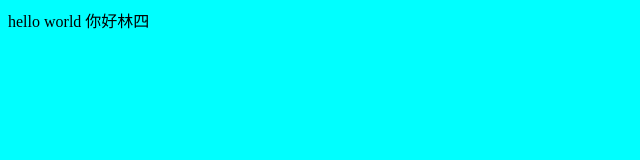
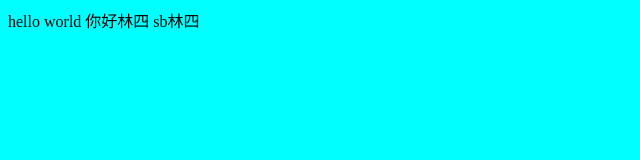
Before and after one commit to houtuosb/project_01, a plain HTML site: page index.html in a window 1280 px wide. Shown: the full height of the page, 0-640 px from the left. Drawn offline with Linux system fonts and the light colour scheme.

Commit message:
修改 index.html

```diff
--- a/index.html
+++ b/index.html
@@ -8,6 +8,6 @@
     <link rel="stylesheet" href="./index.css">
 </head>
 <body>
-    hello world 你好林四
+    hello world 你好林四  sb林四
 </body>
 </html>
```
